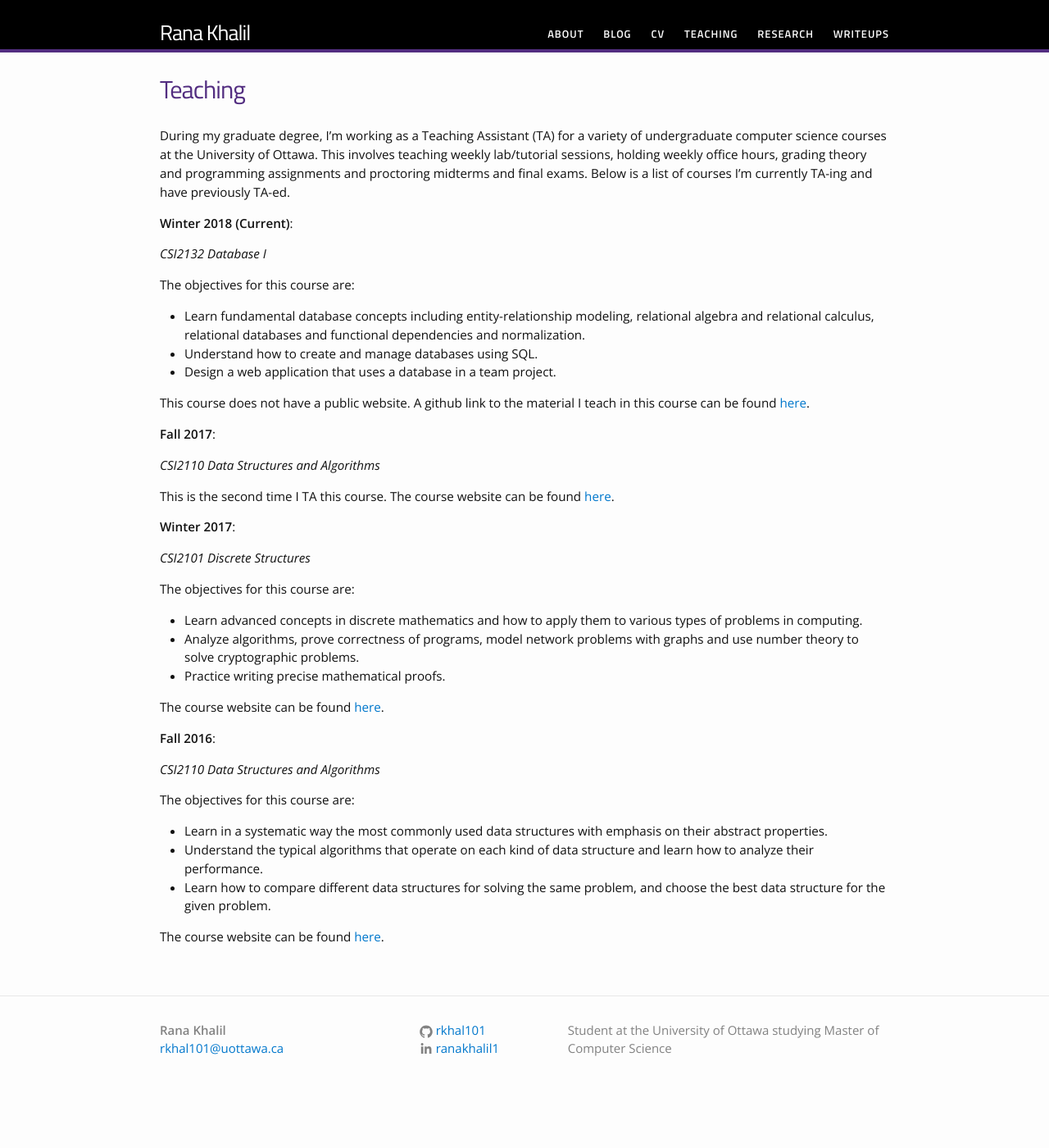
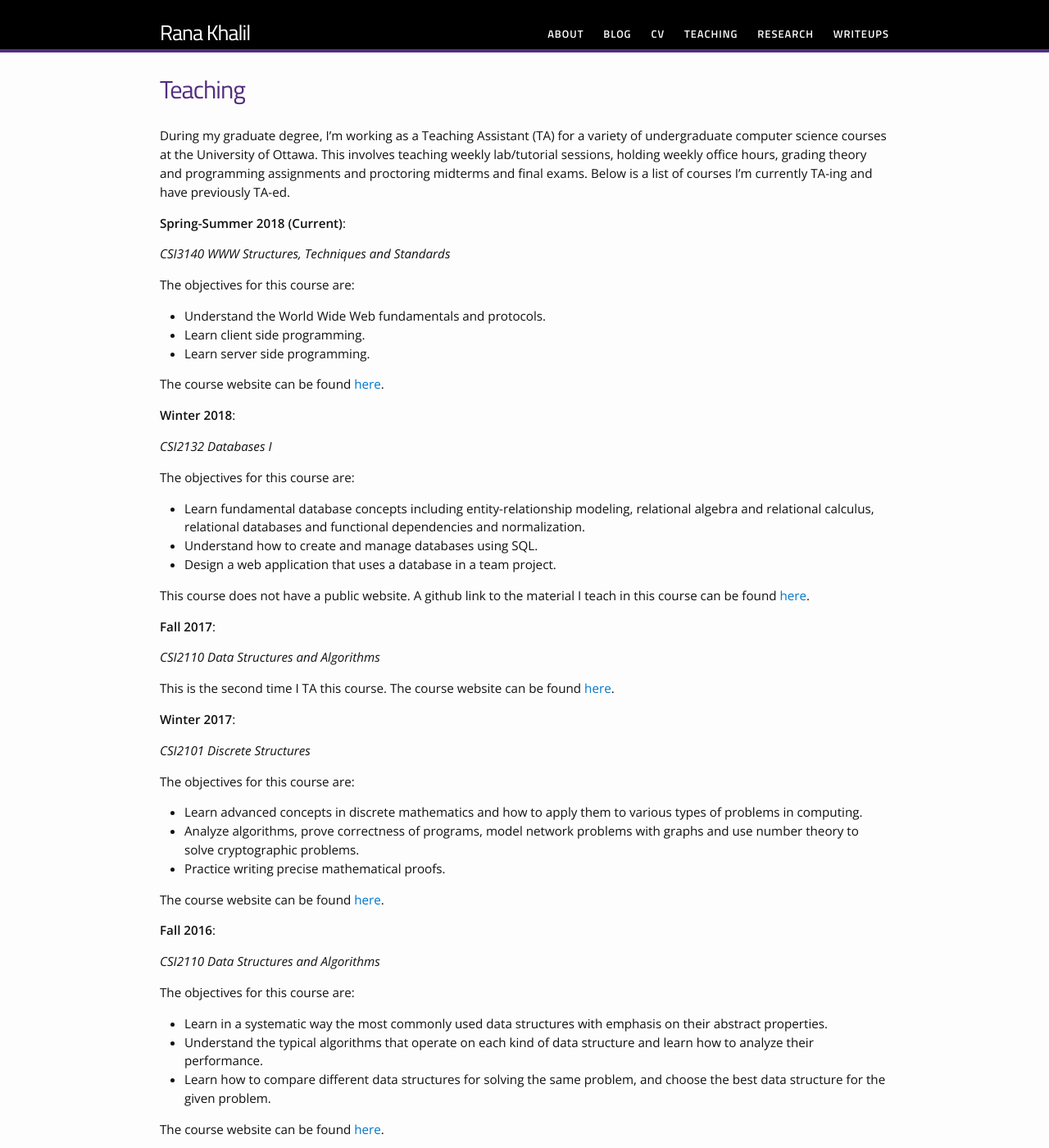
Before and after one commit to rkhal101/rkhal101.github.io, a Jekyll site: the page built from teaching.md, in a window 1280 px wide and 1400 px high. Shown: the whole window at 82% size. Built offline with Jekyll 4.4.1, drawn with Linux system fonts in a browser that asks for light colours.

Commit message:
added current teaching and twitter handle

```diff
--- a/_config.yml
+++ b/_config.yml
@@ -10,6 +10,7 @@
 url: "http://yourdomain.com" # the base hostname & protocol for your site
 linkedin_username: ranakhalil1
 github_username:  rkhal101
+twitter_username: rana__khalil
 
 # Build settings
 markdown: kramdown
--- a/_includes/footer.html
+++ b/_includes/footer.html
@@ -44,6 +44,22 @@
             </a>
           </li>
           {% endif %}
+
+          {% if site.twitter_username %}
+          <li>
+            <a href="https://twitter.com/{{ site.twitter_username }}">
+              <span class="icon  icon--twitter">
+                <svg viewBox="0 0 16 16">
+                  <path fill="#828282" d="M15.969,3.058c-0.586,0.26-1.217,0.436-1.878,0.515c0.675-0.405,1.194-1.045,1.438-1.809
+                  c-0.632,0.375-1.332,0.647-2.076,0.793c-0.596-0.636-1.446-1.033-2.387-1.033c-1.806,0-3.27,1.464-3.27,3.27 c0,0.256,0.029,0.506,0.085,0.745C5.163,5.404,2.753,4.102,1.14,2.124C0.859,2.607,0.698,3.168,0.698,3.767 c0,1.134,0.577,2.135,1.455,2.722C1.616,6.472,1.112,6.325,0.671,6.08c0,0.014,0,0.027,0,0.041c0,1.584,1.127,2.906,2.623,3.206 C3.02,9.402,2.731,9.442,2.433,9.442c-0.211,0-0.416-0.021-0.615-0.059c0.416,1.299,1.624,2.245,3.055,2.271 c-1.119,0.877-2.529,1.4-4.061,1.4c-0.264,0-0.524-0.015-0.78-0.046c1.447,0.928,3.166,1.469,5.013,1.469 c6.015,0,9.304-4.983,9.304-9.304c0-0.142-0.003-0.283-0.009-0.423C14.976,4.29,15.531,3.714,15.969,3.058z"/>
+                </svg>
+              </span>
+
+              <span class="username">{{ site.twitter_username }}</span>
+            </a>
+          </li>
+          {% endif %}
+
         </ul>
       </div>
 
--- a/teaching.md
+++ b/teaching.md
@@ -6,9 +6,23 @@
 
 During my graduate degree, I'm working as a Teaching Assistant (TA) for a variety of undergraduate computer science courses at the University of Ottawa. This involves teaching weekly lab/tutorial sessions, holding weekly office hours, grading theory and programming assignments and proctoring midterms and final exams. Below is a list of courses I'm currently TA-ing and have previously TA-ed.
 
-**Winter 2018 (Current)**:
+**Spring-Summer 2018 (Current)**:
 
-_CSI2132 Database I_
+_CSI3140  WWW Structures, Techniques and Standards_
+
+The objectives for this course are:
+
+- Understand the World Wide Web fundamentals and protocols.
+- Learn client side programming.
+- Learn server side programming.
+
+The course website can be found [here](http://www.site.uottawa.ca/~ttran/teaching/csi3140x/).
+
+
+
+**Winter 2018**:
+
+_CSI2132 Databases I_
 
 The objectives for this course are:
 
```
Also changed, not shown: Gemfile (added, +10 -0 lines), Gemfile.lock (added).
